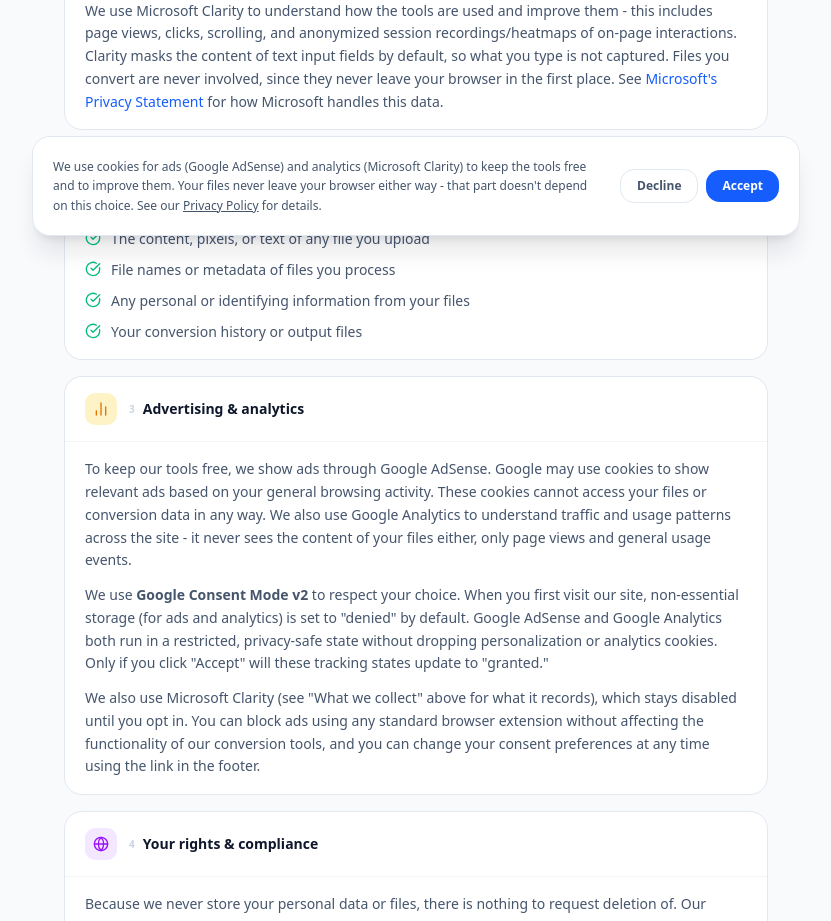
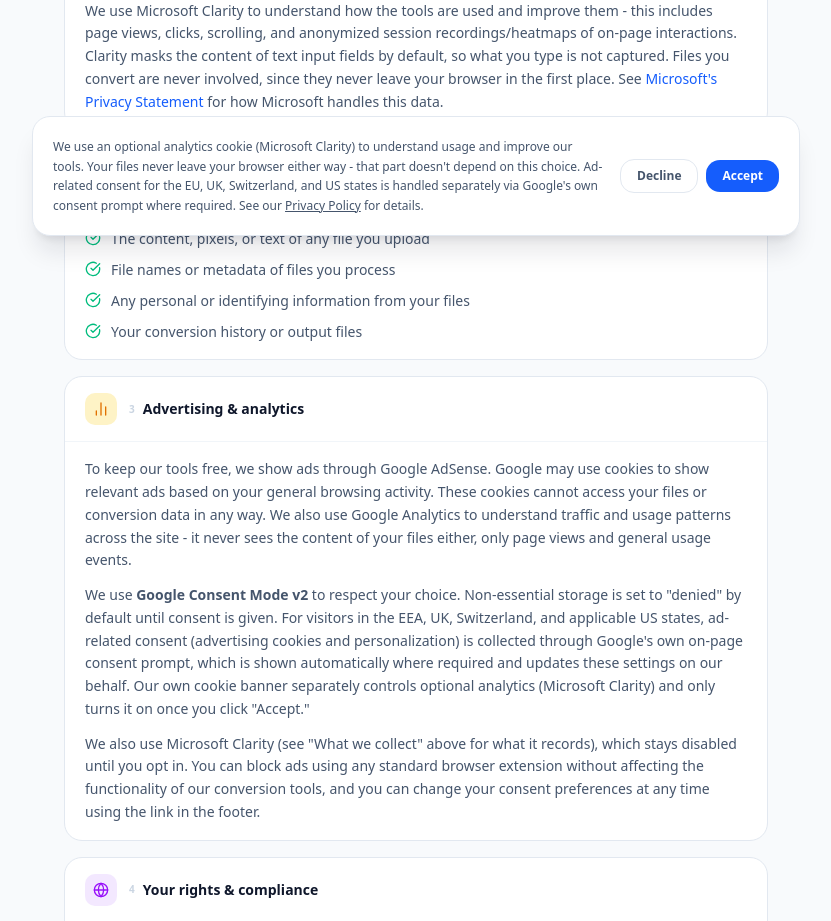
Before and after one commit to Softro-Code-Labs/Swift-Converter-Hub---Web-Application, a Next.js app: page /privacy in a window 1280 px wide. Shown: the part 540-1461 px from the top of the page, without its empty margins (224-1055 px from the left). Built offline with nearby package versions, Linux system fonts and the light colour scheme; no server answers.

Commit message:
AdSense rejection fix

```diff
--- a/app/privacy/page.tsx
+++ b/app/privacy/page.tsx
@@ -111,12 +111,14 @@ const SECTIONS = [
         </p>
         <p className="mt-3">
           We use <strong>Google Consent Mode v2</strong> to respect your choice.
-          When you first visit our site, non-essential storage (for ads and
-          analytics) is set to &quot;denied&quot; by default. Google AdSense and
-          Google Analytics both run in a restricted, privacy-safe state without
-          dropping personalization or analytics cookies. Only if you click
-          &quot;Accept&quot; will these tracking states update to
-          &quot;granted.&quot;
+          Non-essential storage is set to &quot;denied&quot; by default until
+          consent is given. For visitors in the EEA, UK, Switzerland, and
+          applicable US states, ad-related consent (advertising cookies and
+          personalization) is collected through Google&apos;s own on-page
+          consent prompt, which is shown automatically where required and
+          updates these settings on our behalf. Our own cookie banner separately
+          controls optional analytics (Microsoft Clarity) and only turns it on
+          once you click &quot;Accept.&quot;
         </p>
         <p className="mt-3">
           We also use Microsoft Clarity (see &quot;What we collect&quot; above
--- a/components/consent/CookieConsentBanner.tsx
+++ b/components/consent/CookieConsentBanner.tsx
@@ -18,10 +18,12 @@ export default function CookieConsentBanner() {
     >
       <div className="max-w-3xl mx-auto rounded-2xl border border-slate-200 dark:border-slate-800 bg-white dark:bg-slate-900 shadow-xl shadow-slate-900/10 dark:shadow-black/40 p-5 flex flex-col sm:flex-row sm:items-center gap-4">
         <p className="text-xs text-slate-600 dark:text-slate-400 leading-relaxed">
-          We use cookies for ads (Google AdSense) and analytics (Microsoft
-          Clarity) to keep the tools free and to improve them. Your files never
-          leave your browser either way - that part doesn&apos;t depend on this
-          choice. See our{' '}
+          We use an optional analytics cookie (Microsoft Clarity) to understand
+          usage and improve our tools. Your files never leave your browser
+          either way - that part doesn&apos;t depend on this choice. Ad-related
+          consent for the EU, UK, Switzerland, and US states is handled
+          separately via Google&apos;s own consent prompt where required. See
+          our{' '}
           <Link
             href="/privacy"
             className="underline hover:text-blue-600 dark:hover:text-blue-400"
--- a/components/consent/TrackingScripts.tsx
+++ b/components/consent/TrackingScripts.tsx
@@ -1,6 +1,5 @@
 'use client';
 
-import { useEffect } from 'react';
 import Script from 'next/script';
 import { ADSENSE } from '@/lib/adsense';
 import { ANALYTICS } from '@/lib/analytics';
@@ -9,40 +8,17 @@ import { useConsent } from './ConsentContext';
 export default function TrackingScripts() {
   const { consent, isLoaded } = useConsent();
 
-  useEffect(() => {
-    if (!isLoaded) return;
-
-    // Standard gtag helper
-    const gtag = (...args: unknown[]) => {
-      window.dataLayer = window.dataLayer || [];
-      window.dataLayer.push(args);
-    };
-
-    // Update Google Consent Mode states based on user choice
-    if (consent === 'accepted') {
-      gtag('consent', 'update', {
-        ad_storage: 'granted',
-        ad_user_data: 'granted',
-        ad_personalization: 'granted',
-        analytics_storage: 'granted',
-      });
-    } else if (consent === 'declined') {
-      gtag('consent', 'update', {
-        ad_storage: 'denied',
-        ad_user_data: 'denied',
-        ad_personalization: 'denied',
-        analytics_storage: 'denied',
-      });
-    }
-  }, [consent, isLoaded]);
-
   return (
     <>
       {/*
         AdSense script tag - always rendered (regardless of consent) so
         Google's site-review crawler can find it during account approval.
-        Consent Mode above controls what data it's allowed to use, not
-        whether the tag itself loads.
+        Ad consent itself (ad_storage / ad_user_data / ad_personalization)
+        is now handled entirely by Google's own on-page consent messages
+        (Privacy & messaging > European regulations / US state regulations),
+        which call gtag('consent','update', ...) automatically when a
+        visitor interacts with them. This file no longer sets those values
+        to avoid two sources fighting over the same Consent Mode signal.
       */}
       <Script
         id="google-adsense"
```
Also changed, not shown: components/consent/ConsentContext.tsx (+5 -7 lines).
